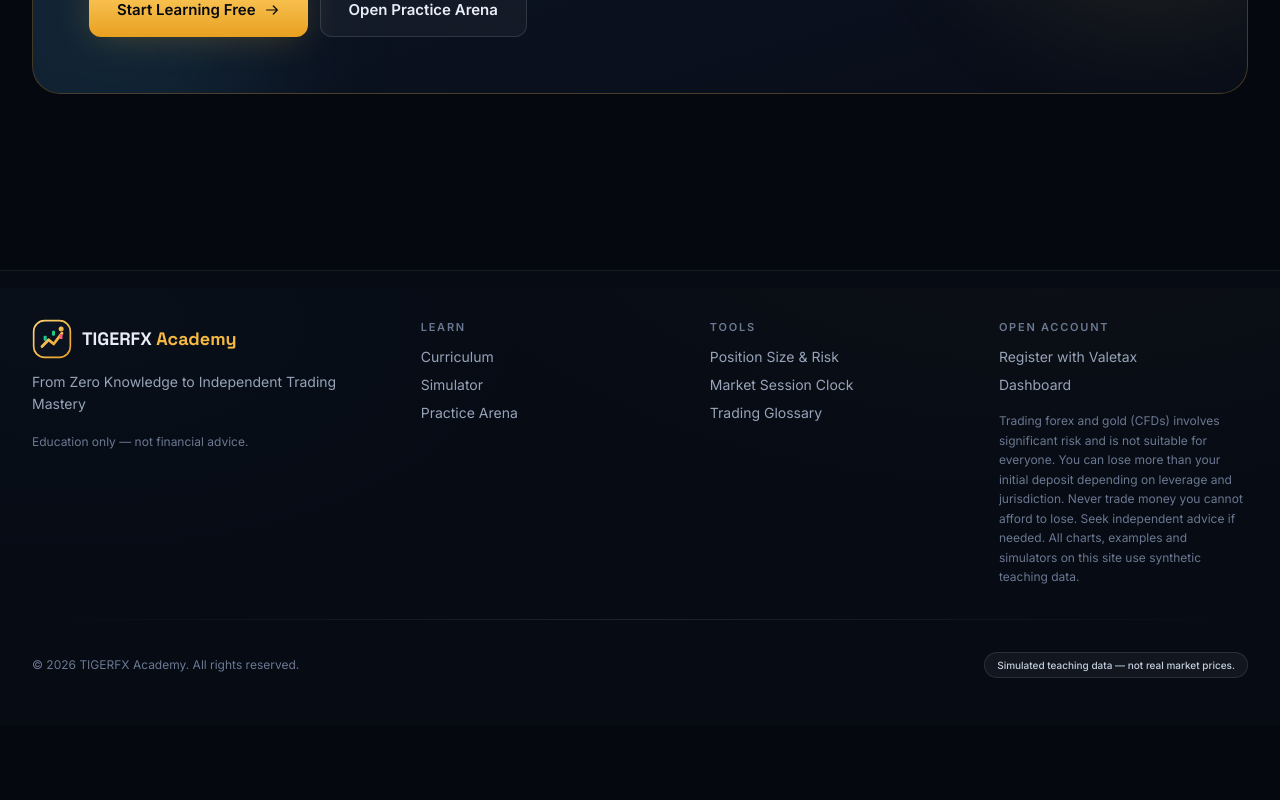
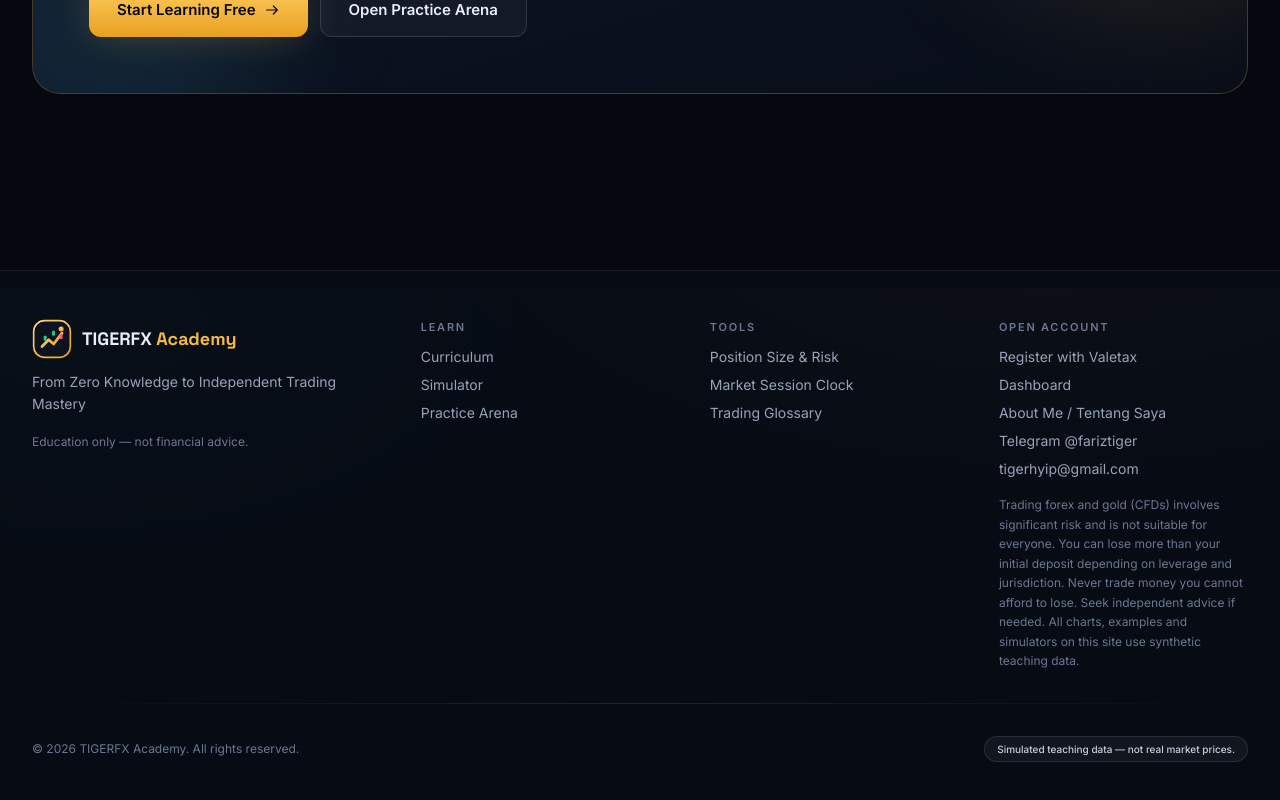
Before and after one commit to fariztiger/learning, a Next.js app: page / in a window 1280 px wide. Shown: the part 3712-4512 px from the top of the page. Before the commit the page ends 4438 px from the top, so only its background shows below. Built offline with nearby package versions, Linux system fonts and the light colour scheme.

Commit message:
feat: add founder navigation and business contact links

```diff
--- a/src/components/Footer.tsx
+++ b/src/components/Footer.tsx
@@ -47,6 +47,9 @@ export function Footer() {
             <ul className="space-y-2 text-sm text-mist-300">
               <li><Link className="hover:text-gold-300 transition" href="/broker">{t('broker.register')}</Link></li>
               <li><Link className="hover:text-gold-300 transition" href="/dashboard">{t('nav.dashboard')}</Link></li>
+              <li><Link className="hover:text-gold-300 transition" href="/about">About Me / Tentang Saya</Link></li>
+              <li><a className="hover:text-gold-300 transition" href="https://t.me/fariztiger" target="_blank" rel="noopener noreferrer">Telegram @fariztiger</a></li>
+              <li><a className="hover:text-gold-300 transition" href="mailto:tigerhyip@gmail.com">tigerhyip@gmail.com</a></li>
             </ul>
             <p className="mt-4 text-xs leading-relaxed text-mist-400">{t('home.risk.body')}</p>
           </div>
```
